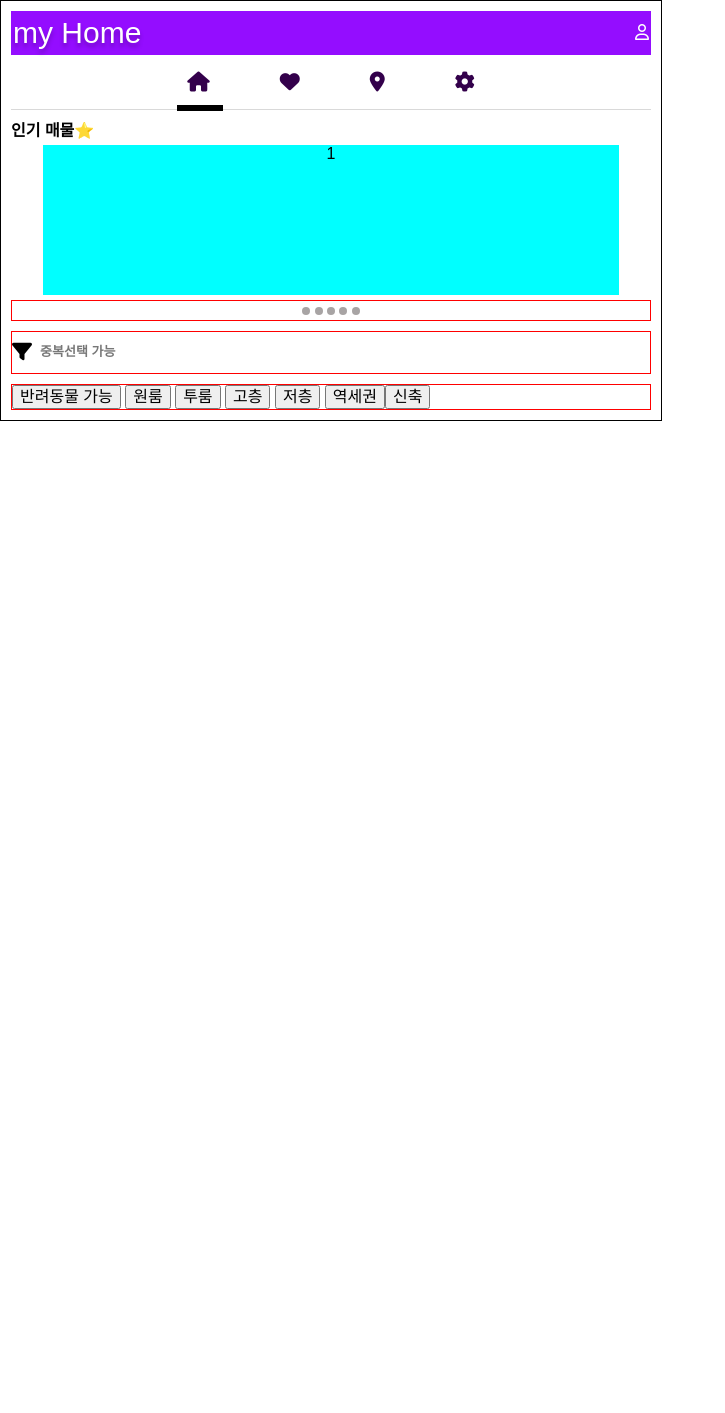
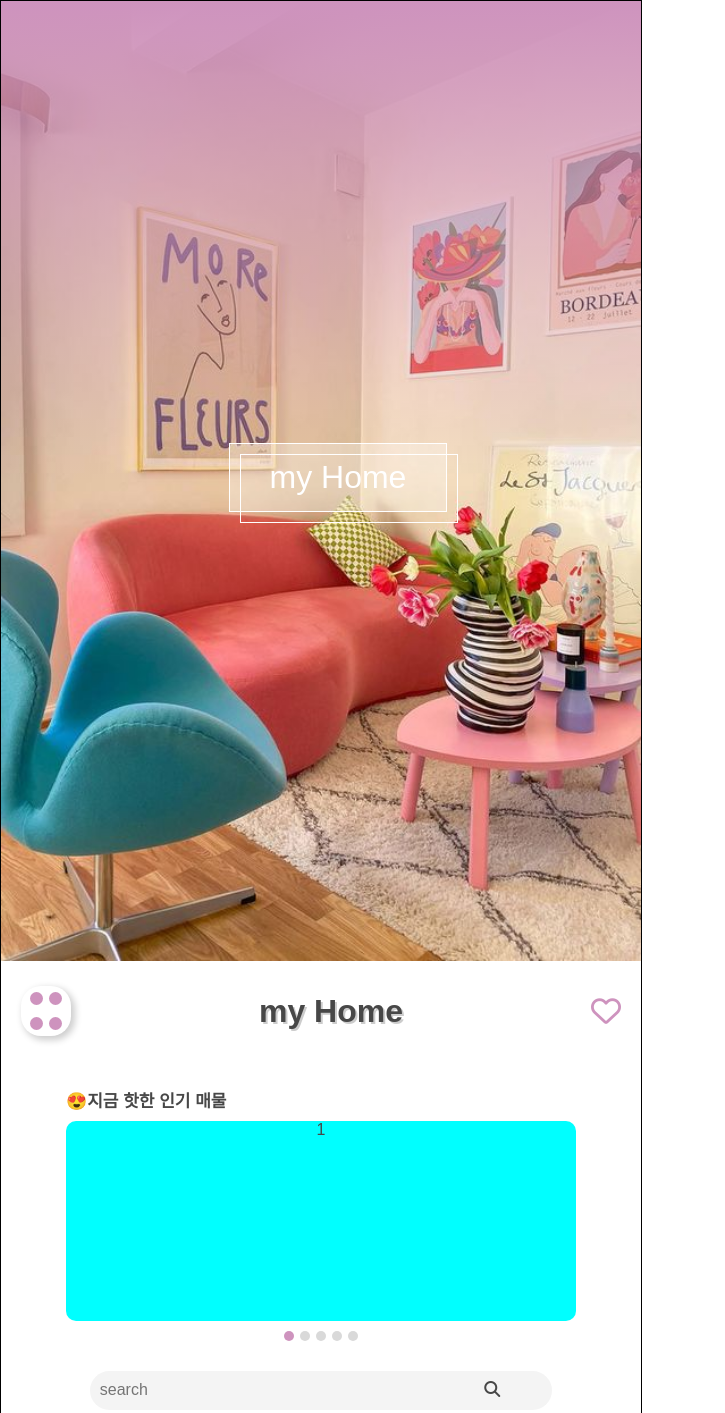
Before and after one commit to future9061/myHome-mobile, a plain HTML site: page index.html in a window 1280 px wide. Shown: the top 1413 px of the page, without its empty margins (0-725 px from the left). Before the commit the page ends 800 px from the top, so only its background shows below. Drawn offline with Linux system fonts and the light colour scheme; a web font is replaced by a local one.

Commit message:
Add files via upload

```diff
--- a/index.html
+++ b/index.html
@@ -11,75 +11,109 @@
       crossorigin="anonymous"
       referrerpolicy="no-referrer"
     />
+    <link rel="stylesheet" href="nomalize.css" />
     <link rel="stylesheet" href="main.css" />
-    <link rel="stylesheet" href="nomalize.css" />
     <script defer src="main.js"></script>
-    <title>Document</title>
+
+    <title>MyHome</title>
   </head>
   <body>
-    <!-- 첫화면 -->
     <div class="wrap">
-      <header>
-        <nav class="first_nav">
-          <div class="logo">my Home</div>
-          <div class="login"><i class="fa-regular fa-user"></i></div>
+      <div class="content1">
+        <div class="content1_bg">
+          <img src="img/first-img.jpg" alt="뒷배경" />
+          <div class="gradient_box"></div>
+          <div class="content1_text_wrap">my Home</div>
+        </div>
+      </div>
+      <!--/content2-->
+      <div class="content2">
+        <nav class="content2_nav">
+          <div class="content2_btn_wrap cr">
+            <div></div>
+            <div></div>
+            <div></div>
+            <div></div>
+          </div>
+          <h3 class="cr">my Home</h3>
+          <i class="fa-regular fa-heart cr"></i>
         </nav>
-        <nav class="second-nav">
-          <ul>
-            <li>
-              <a href="#"><i class="fa-solid fa-house"></i></a>
-            </li>
-            <div class="under_bar"></div>
-            <li>
-              <a href="#"><i class="fa-solid fa-heart"></i></a>
-            </li>
-            <li>
-              <a href="#"><i class="fa-solid fa-location-dot"></i></a>
-            </li>
-            <li>
-              <a href="#"><i class="fa-solid fa-gear"></i></a>
-            </li>
-          </ul>
-        </nav>
-      </header>
-      <main>
-        <div class="content1">
+
+        <div class="container">
           <!--스와이퍼 슬라이드-->
-          <h2>인기 매물⭐</h2>
-          <div class="slide_wrap">
+          <h2 class="slide_h2 align">😍지금 핫한 인기 매물</h2>
+          <div class="slide_wrap align cr">
             <ul>
-              <li style="background-color: aqua;">1</li>
-              <li style="background-color: red;">2</li>
-              <li style="background-color: yellow;">3</li>
-              <li style="background-color: green;">4</li>
-              <li style="background-color: orange;">5</li>
+              <li style="background-color: aqua">1</li>
+              <li style="background-color: red">2</li>
+              <li style="background-color: yellow">3</li>
+              <li style="background-color: green">4</li>
+              <li style="background-color: orange">5</li>
             </ul>
           </div>
-          <ul class="dott_wrap">
+          <ul class="dott_wrap cr">
             <li class="color_change"></li>
             <li></li>
             <li></li>
             <li></li>
             <li></li>
           </ul>
-          <div class="content1_title">
-            <i class="fa-solid fa-filter"></i>
-            <p>중복선택 가능</p>
-            </div>
-            <div class="keyword_wrap">
-              <button>반려동물 가능</button>
-              <button>원룸</button>
-              <button>투룸</button>
-              <button>고층</button>
-              <button>저층</button>
-              <button>역세권</button><button>신축</button>
+        </div>
+        <div class="content2_search_wrap align">
+          <form action="" class="align">
+            <input type="text" placeholder="search" />
+            <i class="fa-solid fa-magnifying-glass color"></i>
+          </form>
+        </div>
+        <div class="contant2_item_wrap align">
+          <div class="contant2_item">
+            <img src="http://via.placeholder.com/640x600" alt="item-img" />
+            <i class="fa-regular fa-heart color"></i>
+            <div class="contant2_item_text">
+              <h3>월세 <span>3000/72</span></h3>
+              <p>원룸</p>
+              <small class="contant2_item_infor">고층, 15평, 관리비 7만</small>
             </div>
           </div>
-        </div>
-        <div class="content2"></div>
-        <div class="content3"></div>
-        <div class="content4"></div>
-      </main>
+
+          <div class="contant2_item">
+            <img src="http://via.placeholder.com/640x600" alt="item-img" />
+            <i class="fa-regular fa-heart color"></i>
+            <div class="contant2_item_text">
+              <h3>월세 <span>3000/72</span></h3>
+              <p>원룸</p>
+              <small class="contant2_item_infor">고층, 15평, 관리비 7만</small>
+            </div>
+          </div>
+
+          <div class="contant2_item">
+            <img src="http://via.placeholder.com/640x600" alt="item-img" />
+            <i class="fa-regular fa-heart color"></i>
+            <div class="contant2_item_text">
+              <h3>월세 <span>3000/72</span></h3>
+              <p>원룸</p>
+              <small class="contant2_item_infor">고층, 15평, 관리비 7만</small>
+            </div>
+          </div>
+
+          <div class="contant2_item">
+            <img src="http://via.placeholder.com/640x600" alt="item-img" />
+            <i class="fa-regular fa-heart color"></i>
+            <div class="contant2_item_text">
+              <h3>월세 <span>3000/72</span></h3>
+              <p>원룸</p>
+              <small class="contant2_item_infor">고층, 15평, 관리비 7만</small>
+            </div>
+          </div>
+
+          <div class="contant2_bottom_box">
+            <div class="contant2_bottom_box_inner">
+              원하는 조건으로 매물 조회 <i class="fa-solid fa-filter"></i>
+            </div>
+          </div>
+
+      <!--contant2-->
     </div>
+    <!--/wrap-->
   </body>
 </html>
--- a/main.css
+++ b/main.css
@@ -1,138 +1,194 @@
-@import url("https://fonts.googleapis.com/css2?family=Marvel:ital,wght@0,400;0,700;1,400;1,700&display=swap");
-
 /*전체 wrap*/
 
 .wrap {
   max-width: 640px;
   min-width: 360px;
   border: 1px solid black;
-  padding: 10px;
 }
 
-/*맨 위 mav_bar*/
+/*content1*/
 
-.first_nav {
+.content1 {
+  width: 100%;
+  height: 100%;
+}
+
+.content1_bg {
+  position: relative;
+}
+
+.content1_bg img {
+  width: 100%;
+  height: 100%;
+}
+
+.gradient_box {
+  width: 100%;
+  height: 50%;
+  background: rgb(255, 255, 255);
+  background: linear-gradient(
+    0deg,
+    rgba(255, 255, 255, 0) 0%,
+    rgba(206, 147, 190, 1) 100%
+  );
+  position: absolute;
+  top: 0;
+  left: 0;
+}
+
+.content1_text_wrap {
+  position: absolute;
+  padding: 15px 40px;
+  border: 1px solid white;
+  top: calc(50% - 38px);
+  left: calc(50% - 92.5px);
+  background-color: rgba(255, 255, 255, 0.3);
+  color: white;
+  font-size: 2em;
+}
+
+.content1_text_wrap::after {
+  content: "my Home";
+  padding: 15px 40px;
+  display: block;
+  white-space: nowrap;
+  position: absolute;
+  color: transparent;
+  border: 1px solid white;
+  top: 10px;
+  left: 10px;
+}
+
+/*content2*/
+
+.content2_nav {
   display: flex;
   justify-content: space-between;
   align-items: center;
-  height: 40px;
-  background-color: #940dff;
-  color: #ffffff;
-  padding: 2px;
-  font-family: "Marvel", sans-serif;
+  padding: 0px 20px;
 }
 
-.logo {
-  text-shadow: 0px 4px 4px rgba(0, 0, 0, 0.25);
-  font-weight: 400;
-  font-size: 30px;
-  line-height: 36px;
-  text-align: center;
+.content2_btn_wrap {
+  display: flex;
+  width: 50px;
+  height: 50px;
+  border-radius: 20px;
+  justify-content: center;
+  align-items: center;
+  flex-wrap: wrap;
+  box-shadow: 3px 3px 7px 1px rgba(0, 0, 0, 0.2);
 }
 
-.second-nav {
-  height: 54px;
-  display: flex;
-  justify-content: center;
-  align-items: center;
-  border-bottom: 1px solid #d9d9d9;
+.content2_btn_wrap div {
+  width: 13px;
+  height: 13px;
+  margin: 3px;
+  border-radius: 50%;
+  background-color: #ce93be;
 }
 
-.second-nav ul {
-  display: flex;
-  justify-content: center;
-  color: #33004b;
-  background: #ffffff;
-  padding: 0 10px;
-  height: 100%;
-  line-height: 54px;
-  position: relative;
+.content2_nav h3 {
+  font-size: 2em;
+  text-shadow: 2px 2px rgba(0, 0, 0, 0.2);
 }
 
-.second-nav ul li {
-  margin-right: 70px;
+.content2_nav i {
+  color: #ce93be;
+  font-size: 30px;
 }
 
-.under_bar {
-  width: 40px;
-  height: 0px;
-  border: 3px solid #000000;
-  position: absolute;
-  bottom: -2px;
-  left: 0;
-}
-
-.second-nav ul li:last-child {
-  margin-right: 0;
-}
-
-.second-nav ul li a {
-  font-size: 20px;
-}
-
-/*스와이퍼 슬라이드*/
-.content1 h2 {
-  margin-top: 12px;
-  margin-bottom: 0;
-  font-size: 16px;
+.slide_h2 {
+  font-size: 17px;
 }
 
 .slide_wrap {
-  margin: 5px auto;
+  height: 200px;
+  border-radius: 10px;
   overflow: hidden;
-  text-align: center;
-  width: 90%;
-  height: 150px;
 }
 
 .slide_wrap ul {
   display: flex;
-  height: 150px;
-  transition: 0.5s;
+  height: 100%;
 }
 
-.slide_wrap > ul > li {
+.slide_wrap ul li {
+  text-align: center;
+  width: 100%;
+  height: 100%;
+}
+
+.dott_wrap {
+  display: flex;
+  justify-content: center;
+}
+
+.dott_wrap li {
+  width: 10px;
+  height: 10px;
+  border-radius: 50%;
+  background-color: #d9d9d9;
+  margin: 0px 3px;
+}
+
+.dott_wrap .color_change {
+  background-color: #ce93be;
+}
+
+.content2_search_wrap form {
+  background-color: #f4f4f4;
+  margin: 0px auto;
+  border-radius: 20px;
+}
+
+.content2_search_wrap input {
+  border: none;
+  outline: none;
+  background-color: transparent;
+  width: 80%;
+  padding: 10px;
+}
+
+.content2_search_wrap i {
+  color: #474747;
+}
+
+.contant2_item_wrap {
+  margin-top: 20px;
+  display: flex;
+  flex-wrap: wrap;
+  justify-content: center;
+  align-items: center;
+}
+
+.contant2_item {
+  width: 40%;
+  position: relative;
+  box-shadow: 1px 1px 8px 1px rgba(0, 0, 0, 0.2);
+  margin: 15px;
+  border-radius: 5px;
+}
+
+.contant2_item i {
+  position: absolute;
+  top: 10px;
+  right: 10px;
+  font-size: 18px;
+}
+
+.contant2_item img {
   width: 100%;
 }
 
-.dott_wrap {
-  border: 1px solid red;
-  text-align: center;
+.contant2_item_text {
+  padding: 10px;
 }
 
-.dott_wrap > li {
-  display: inline-block;
-  width: 8px;
-  height: 8px;
-  border-radius: 50%;
-  background-color: #a8a4a4;
+.contant2_item h3,
+.contant2_item p {
+  margin: 5px auto;
 }
 
-/* .color_change {
-  background-color: #1f1f1f;
-} 보류 */
-
-/*main content1*/
-
-.content1_title {
-  display: flex;
-  align-items: center;
-  margin: 10px auto;
-  border: 1px solid red;
+.contant2_bottom_box {
+  width: 100%;
 }
-
-.content1_title i {
-  font-size: 20px;
-}
-
-.content1_title p {
-  font-size: 13px;
-  font-weight: 900;
-  text-align: center;
-  color: #787878;
-  margin-left: 8px;
-}
-
-.keyword_wrap {
-  border: 1px solid red;
-}
--- a/main.js
+++ b/main.js
@@ -5,11 +5,6 @@ const slideUl = document.querySelector(".slide_wrap ul"); //ul
 const slideLi = document.querySelectorAll(".slide_wrap ul li");
 const slideUlWidth = slideWrap.offsetWidth * slideLi.length;
 let totalValue = 0;
-
-let slideUlMargin1 = parseInt(window.getComputedStyle(slideUl).marginLeft);
-let slideUlMargin2 = slideLi[0].offsetWidth;
-//slideUlMargin2에 해당 li의 length 곱해서 marginLeft 값 지정
-console.log(slideUlMargin1, slideUlMargin2 * 1);
 
 slideUl.style.width = `${slideUlWidth}px`;
 
@@ -32,10 +27,14 @@ slideLi.forEach((elem, index) => {
     userClick = true;
   });
 
+  let slideUlMargin1 = parseInt(window.getComputedStyle(slideUl).marginLeft);
+  let slideUlMargin2 = slideLi[0].offsetWidth;
+  //slideUlMargin2에 해당 li의 length 곱해서 marginLeft 값 지
+
   elem.addEventListener("mousemove", function (e) {
     let mouseMoveValue = e.clientX;
+    3;
     totalValue = mouseMoveValue - mouseDownValue; //??px 이상 움직이면 조건
-    let currentImg = 0;
 
     setTimeout(function () {
       if (userClick === true) {
@@ -45,15 +44,31 @@ slideLi.forEach((elem, index) => {
       }
     }, 500);
   });
+  1;
+  let currentImg = 0;
 
   //3.mouseup
   slideLi[index].addEventListener("mouseup", function (e) {
     userClick = false;
 
     if (totalValue < -100) {
-      slideUl.style.marginLeft = `-${slideLi[index].offsetWidth}px`;
+      let marginLeft = 0;
+      if (currentImg === 1) {
+        marginLeft -= slideUlMargin2;
+        console.log(marginLeft);
+        slideUl.style.marginLeft = `${marginLeft}px`;
+        currentImg += 1;
+      }
+
+      if (currentImg === 2) {
+        // marginLeft -= slideUlMargin2;
+        // slideUl.style.marginLeft = `${marginLeft}px`;
+        // currentImg += 1;
+      } else {
+        console.log("?");
+      }
     } else {
-      slideUl.style.marginLeft = `0`;
+      slideUl.style.marginLeft = `0px`;
     }
   });
 });
--- a/nomalize.css
+++ b/nomalize.css
@@ -1,14 +1,40 @@
+@import url("https://fonts.googleapis.com/css2?family=Marvel:ital,wght@0,400;0,700;1,400;1,700&display=swap");
+
 body {
   padding: 0;
   margin: 0;
   box-sizing: border-box;
   font-family: sans-serif;
   overflow-x: hidden;
+  font-family: "Marvel", sans-serif;
+  color: #474747;
+}
+
+img {
+  vertical-align: bottom;
 }
 
 a {
   color: inherit;
   text-decoration: none;
+}
+
+.container {
+  margin: auto;
+  padding: 20px;
+}
+
+.align {
+  width: 85%;
+  margin: 10px auto;
+}
+
+.cr {
+  cursor: pointer;
+}
+
+.color {
+  color: #ce93be;
 }
 /*! normalize.css v8.0.1 | MIT License | github.com/necolas/normalize.css */
 
```
Also changed, not shown: img/first-img.jpg (added).
